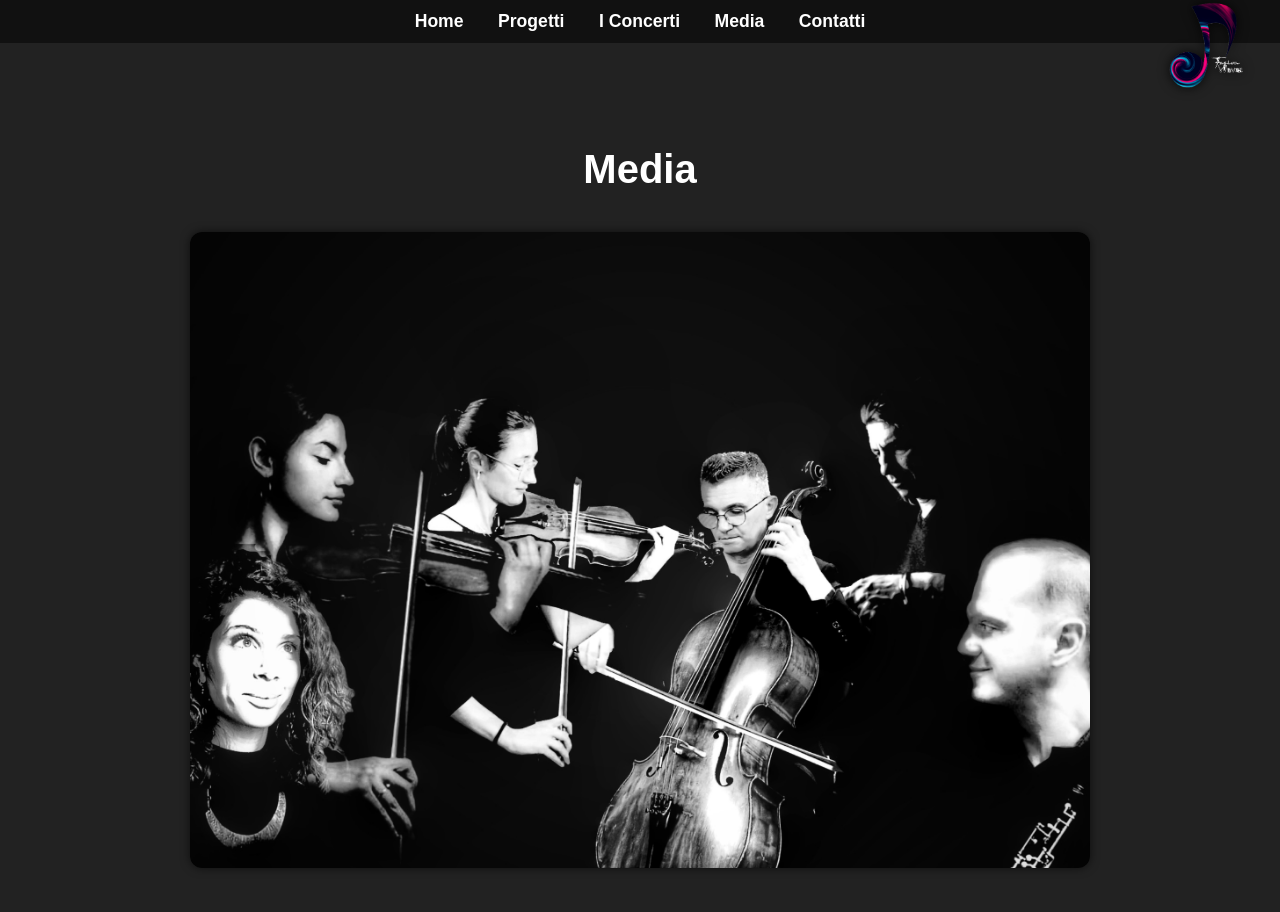
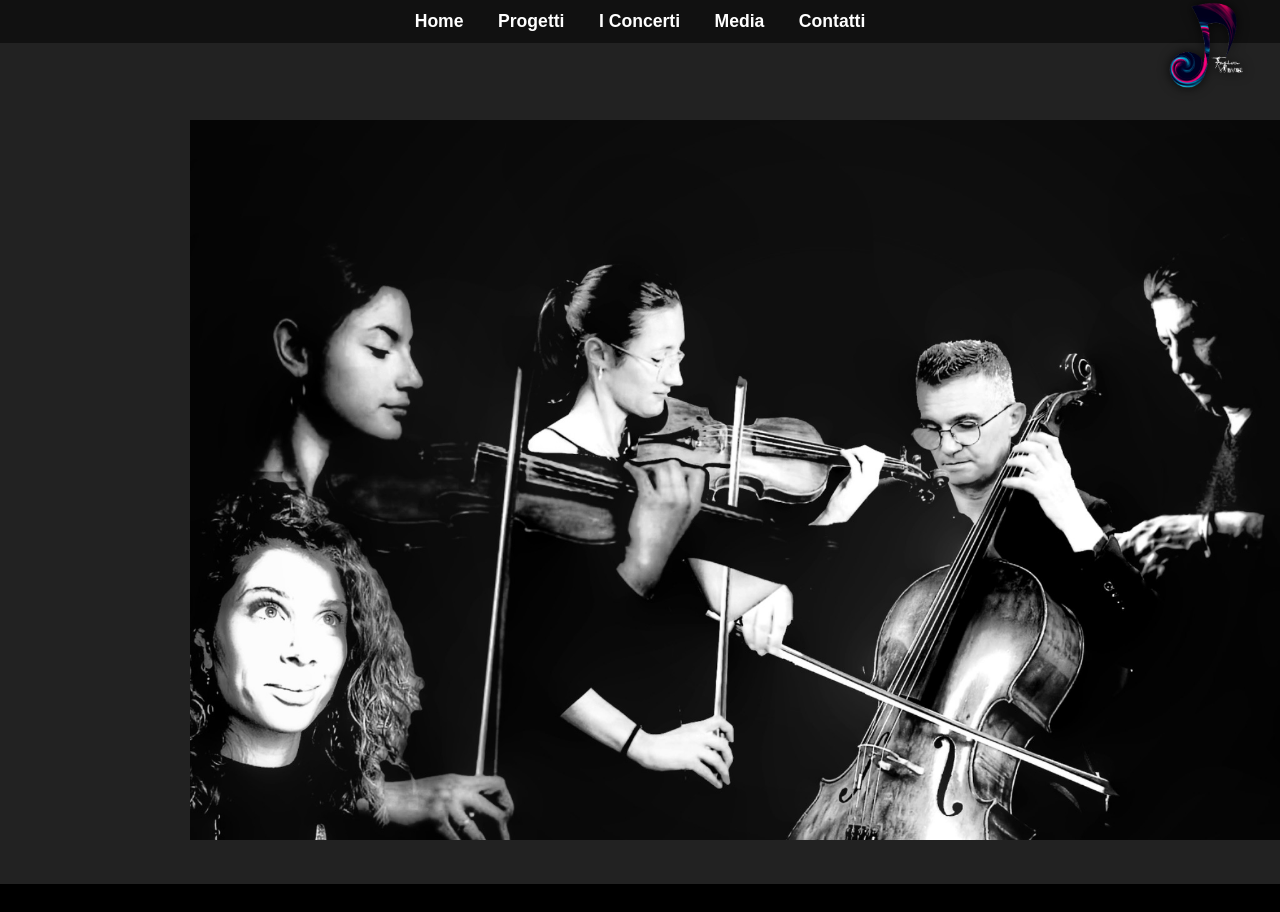
Before and after one commit to pierpaolofusion/fusionwaves, a plain HTML site: page media.html in a window 1280 px wide. After the commit the page ends 884 px from the top, so only its background shows below. Drawn offline with Linux system fonts and the light colour scheme.

Commit message:
Add files via upload

```diff
--- a/media.html
+++ b/media.html
@@ -5,11 +5,12 @@
     <title>Media - Fusion Waves</title>
     <link rel="stylesheet" href="style.css">
     <style>
-        body {
+        html, body {
             background-color: #000000 !important;
             color: white;
             margin: 0;
             font-family: Arial, sans-serif;
+            overflow-x: hidden;
         }
 
         header {
@@ -62,16 +63,11 @@
             text-align: center;
         }
 
-        .titolo {
-            font-size: 2.5em;
-            margin-bottom: 1em;
-        }
-
         .media-img {
-            max-width: 100%;
-            height: auto;
-            border-radius: 12px;
-            box-shadow: 0 0 10px rgba(0,0,0,0.6);
+            width: 100vw;
+            height: 90vh;
+            object-fit: cover;
+            border-radius: 0;
         }
     </style>
 </head>
@@ -91,8 +87,6 @@
 </nav>
 
 <main>
-    <h1 class="titolo">Media</h1>
-    <div>
     <img src="img/media.jpg" usemap="#volti" alt="Foto gruppo Fusion Waves" class="media-img">
     <map name="volti">
         <area shape="circle" coords="120,150,50" href="soraya.html" alt="Soraya">
@@ -102,7 +96,6 @@
         <area shape="circle" coords="820,320,50" href="ezio.html" alt="Ezio">
         <area shape="circle" coords="250,320,50" href="nadia.html" alt="Nadia">
     </map>
-    </div>
 </main>
 </body>
 </html>
```
Also changed, not shown: ezio.html (added, +1 -0 lines), gianfabio.html (added, +1 -0 lines), nadia.html (added, +1 -0 lines), pierpaolo.html (added, +1 -0 lines), soraya.html (added, +1 -0 lines), stefania.html (added, +1 -0 lines). Lines whose indentation alone changed are shown as unchanged.
